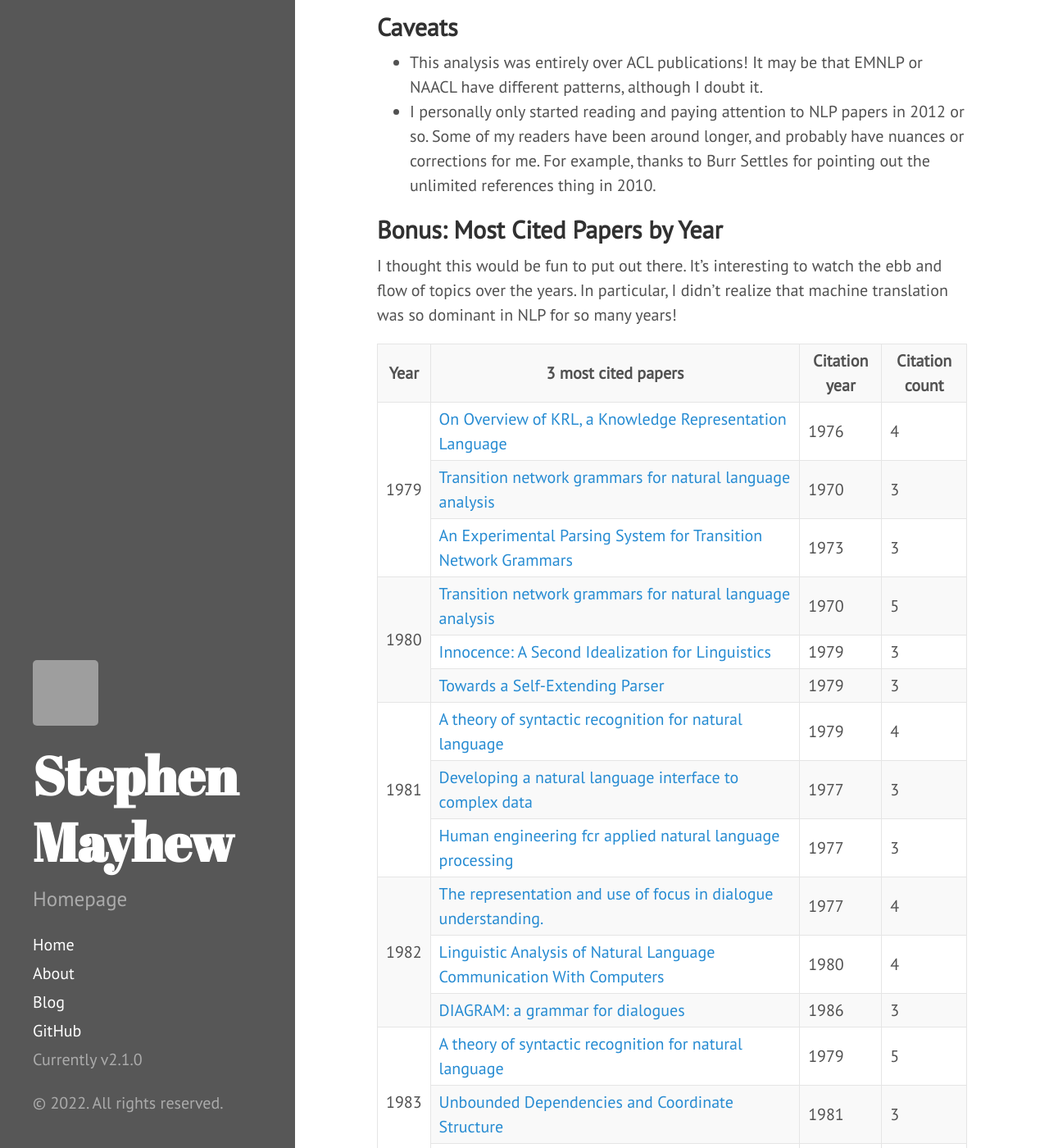
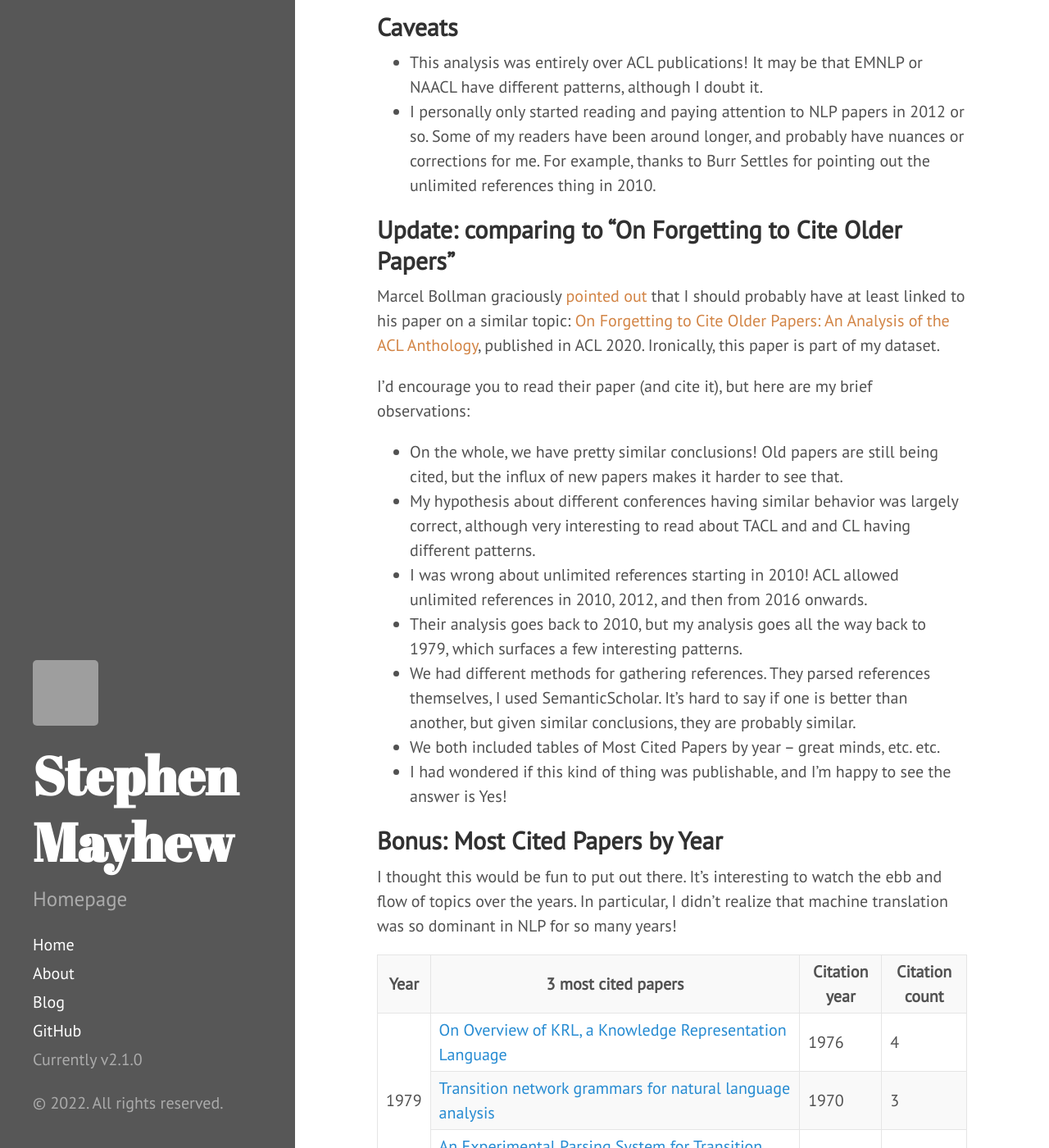
Before and after one commit to mayhewsw/mayhewsw.github.io, a Jekyll site: the page built from _posts/2022-05-03-how-old-are-acl-references.md, in a window 1280 px wide and 1400 px high, scrolled down 4330 px. Shown: the whole window at 82% size. Built offline with Jekyll 4.4.1, drawn with Linux system fonts in a browser that asks for light colours; comment, search, counter and statistics services are not loaded; some of the changed text lies outside the part shown; grey boxes are pictures that could not be loaded.

Commit message:
Update blog post

```diff
--- a/_posts/2022-05-03-how-old-are-acl-references.md
+++ b/_posts/2022-05-03-how-old-are-acl-references.md
@@ -22,7 +22,7 @@ Two interesting facts: 1) it was only 2006 when publication numbers started regu
 
 The spikes in publication numbers in 1984, 1998, and 2006 are because on those years ACL was held jointly with COLING.
 
-***Number of references has steadily increased since 2010.*** This is a fun one. Up until and including [2009](https://aclweb.org/mirror/acl2009/main/authors/stylefiles/word/acl-ijcnlp2009.pdf), only one page was allowed for references, probably because of printing constraints. You can fit about 20 references on a page (unless you cite Universal Dependencies), which explains why the average hovered around 20 for a while. But starting in [2010](https://mirror.aclweb.org/acl2010/authors_final.html), papers were allowed unlimited references. Interestingly, the number of references has slowly grown since then. Is that just the field righting itself after years of reference starvation, or are we requiring unnecessary thoroughness?
+***Number of references has steadily increased since 2010.*** This is a fun one. Up until and including [2009](https://aclweb.org/mirror/acl2009/main/authors/stylefiles/word/acl-ijcnlp2009.pdf), only one page was allowed for references, probably because of printing constraints. You can fit about 20 references on a page (unless you cite Universal Dependencies), which explains why the average hovered around 20 for a while. But in [2010](https://mirror.aclweb.org/acl2010/authors_final.html), 2012, and then from 2016 onwards, papers were allowed unlimited references. Interestingly, the number of references has slowly grown since then. Is that just the field righting itself after years of reference starvation, or are we requiring unnecessary thoroughness?
 
 ***Reference age (mean and median) has been decreasing since around 2015 and has reached a low not seen since the early 1990s.*** To be clear, I calculate `reference age` for a reference by subtracting `reference year` from `conference year`. For example, in an ACL 2017 paper, a citation to a paper in 2013 has reference age 4. Then for that year, I put every reference from every paper into a list and calculate statistics.
 
@@ -60,6 +60,19 @@ Again, you can find my code and data [here](https://github.com/mayhewsw/acl-refe
 - This analysis was entirely over ACL publications! It may be that EMNLP or NAACL have different patterns, although I doubt it.
 - I personally only started reading and paying attention to NLP papers in 2012 or so. Some of my readers have been around longer, and probably have nuances or corrections for me. For example, thanks to Burr Settles for pointing out the unlimited references thing in 2010.
 
+## Update: comparing to "On Forgetting to Cite Older Papers"
+Marcel Bollman graciously [pointed out](https://twitter.com/mmbollmann/status/1525951759088111616) that I
+should probably have at least linked to his paper on a similar topic: [On Forgetting to Cite Older Papers: An Analysis of the ACL Anthology](https://aclanthology.org/2020.acl-main.699/), published in ACL 2020. Ironically, this paper is part of my dataset.
+
+I'd encourage you to read their paper (and cite it), but here are my brief observations:
+- On the whole, we have pretty similar conclusions! Old papers are still being cited, but the influx of new papers makes it harder to see that.
+- My hypothesis about different conferences having similar behavior was largely correct, although very interesting to read about TACL and and CL having different patterns.
+- I was wrong about unlimited references starting in 2010! ACL allowed unlimited references in 2010, 2012, and then from 2016 onwards.
+- Their analysis goes back to 2010, but my analysis goes all the way back to 1979, which surfaces a few interesting patterns.
+- We had different methods for gathering references. They parsed references themselves, I used SemanticScholar. It's hard to say if one is better than another, but given similar conclusions, they are probably similar.
+- We both included tables of Most Cited Papers by year -- great minds, etc. etc.
+- I had wondered if this kind of thing was publishable, and I'm happy to see the answer is Yes!
+
 
 ## Bonus: Most Cited Papers by Year
 I thought this would be fun to put out there. It's interesting to watch the ebb and flow of topics over the years. In particular, I didn't realize that machine translation was so dominant in NLP for so many years!
```
